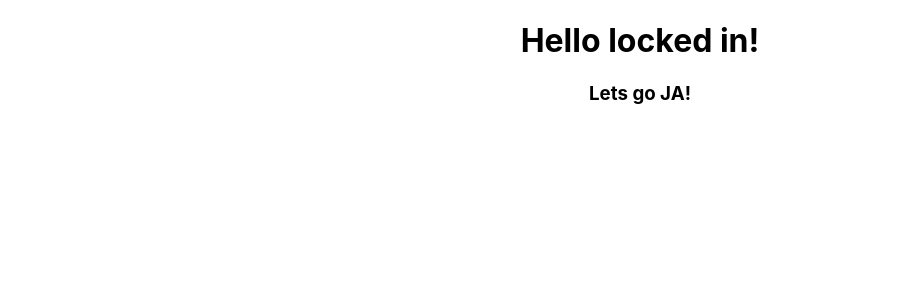
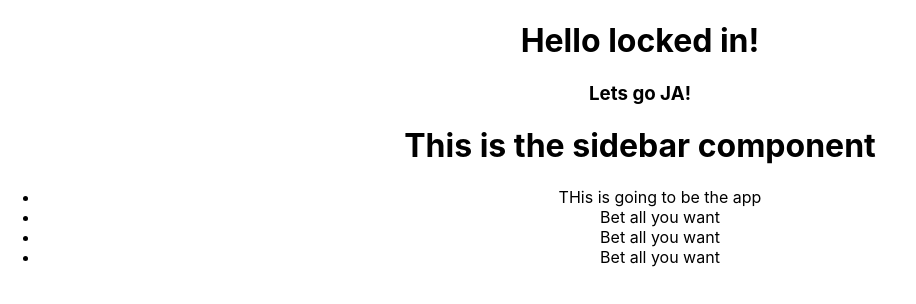
Before and after one commit to amedra13/lockedin, a React (Create React App) app: page / in a window 1280 px wide. Shown: the top 304 px of the page, without its empty margins (0-916 px from the left). Built offline with nearby package versions, Linux system fonts and the light colour scheme.

Commit message:
Side bar set up

```diff
--- a/src/App.js
+++ b/src/App.js
@@ -1,11 +1,13 @@
 
 import './App.css';
+import Sidebar from './Components/Sidebar';
 
 function App() {
   return (
     <div className="App">
       <h1>Hello locked in!</h1>
       <h3>Lets go JA!</h3>
+      <Sidebar/>
     </div>
   );
 }
--- /dev/null
+++ b/src/Components/Sidebar.js
@@ -0,0 +1,17 @@
+import React from 'react'
+
+const Sidebar = () => {
+  return (
+    <div>
+        <h1>This is the sidebar component</h1>
+        <ul>
+            <li>THis is going to be the app</li>
+            <li>Bet all you want</li>
+            <li>Bet all you want</li>
+            <li>Bet all you want</li>
+        </ul>
+    </div>
+  )
+}
+
+export default Sidebar
```
